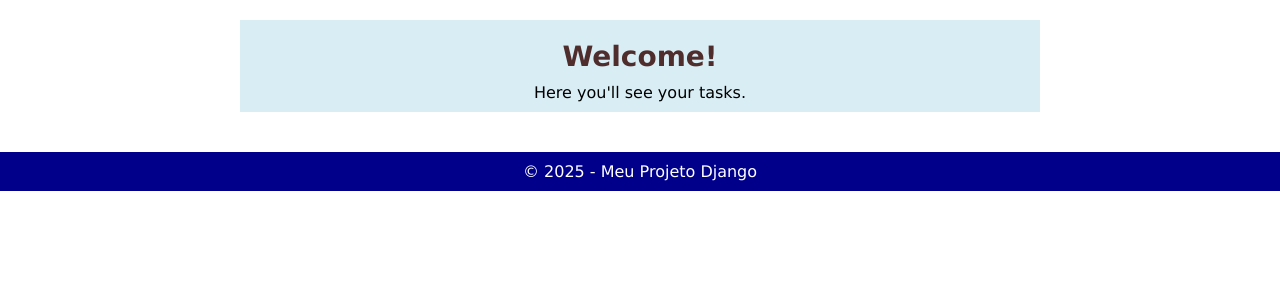
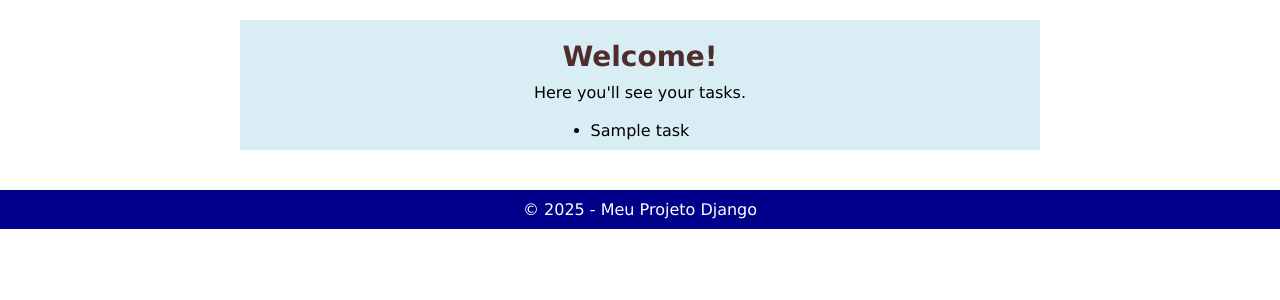
Before and after one commit to gok2001/to-do-list, a Django app: page / in a window 1280 px wide. Shown: the part 120-420 px from the top of the page. Run offline with Django 5.2, Linux system fonts and the light colour scheme; tables that the repository leaves empty hold one stand-in row (values such as "Sample post").

Commit message:
Mostrei a lista de tarefas na página principal
Criei um context em views.py e passei para index.html de lá fiz um for para mostrar todas as tarefas no banco de dados. Também editei o css para ajustar um problema com a lista

```diff
--- a/static/css/style.css
+++ b/static/css/style.css
@@ -33,7 +33,9 @@ nav > a:hover {
 
 main {
     background-color: rgb(217, 237, 244);
-    text-align: center;
+    display: flex;
+    align-items: center;
+    flex-flow: column wrap;
     margin: 20px auto;
     padding: 10px 0px;
     height: auto;
--- a/tasks/models.py
+++ b/tasks/models.py
@@ -2,8 +2,11 @@ from django.db import models
 
 
 class Task(models.Model):
-    title = models.CharField(verbose_name='title', max_length=50)
-    description = models.TextField(verbose_name='description')
+    title = models.CharField(verbose_name='title', max_length=100)
+    description = models.TextField(verbose_name='description', blank=True)
     completed = models.BooleanField(verbose_name='completed')
     created_at = models.DateTimeField(
         verbose_name='created at', auto_now=False, auto_now_add=False, blank=True)
+
+    def __str__(self):
+        return self.title
--- a/tasks/views.py
+++ b/tasks/views.py
@@ -1,5 +1,10 @@
 from django.shortcuts import render
+
+from .models import Task
 
 
 def index(request):
-    return render(request, 'tasks/index.html')
+    task_list = Task.objects.all()
+    context = {'tasks': task_list}
+
+    return render(request, 'tasks/index.html', context)
--- a/templates/tasks/base.html
+++ b/templates/tasks/base.html
@@ -17,9 +17,7 @@
     </header>
 
     <main>
-        {% block content %}
-
-        {% endblock content %}
+        {% block content %}{% endblock content %}
     </main>
 
     <footer>
--- a/templates/tasks/index.html
+++ b/templates/tasks/index.html
@@ -5,4 +5,11 @@
 {% block content %}
     <h2>Welcome!</h2>
     <p>Here you'll see your tasks.</p>
+    <br>
+
+    <ul>
+        {% for task in tasks %}
+            <li class="tasks">{{ task.title }}</li>
+        {% endfor %}
+    </ul>
 {% endblock content %}
```
